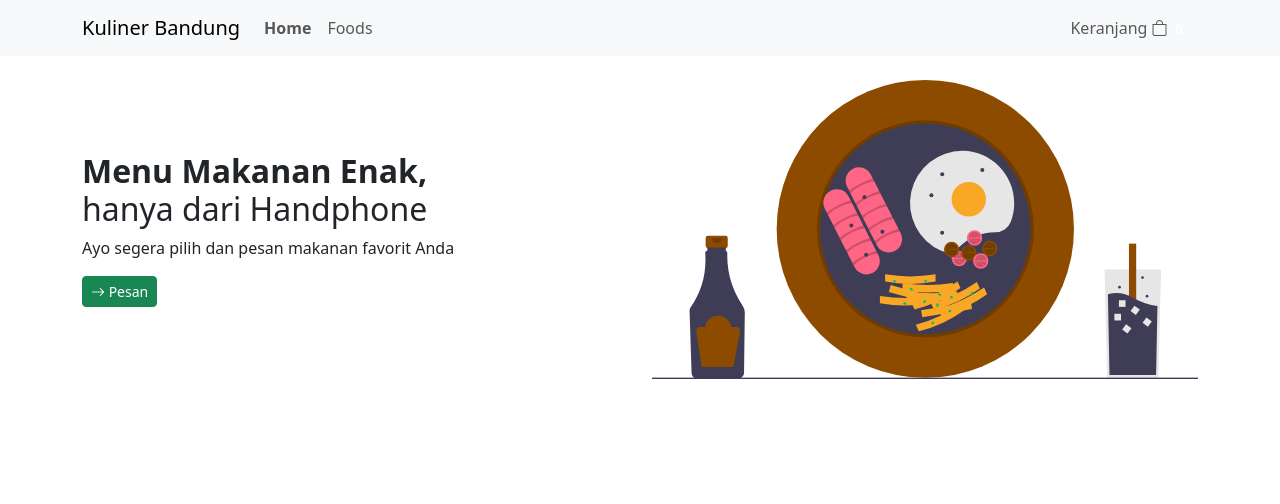
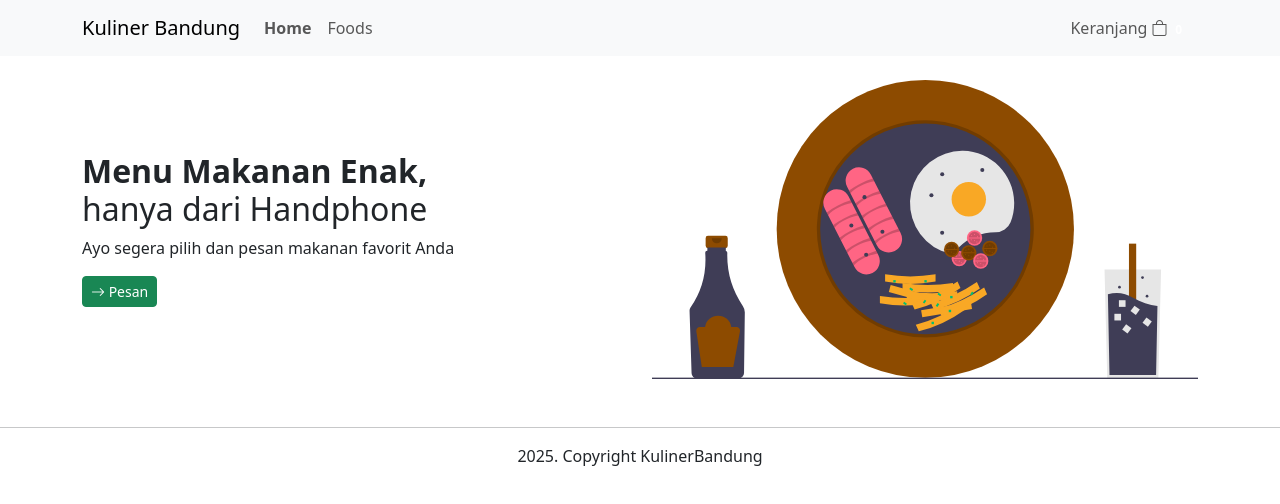
Before and after one commit to Nabilfadilah/web-kuliner, a Vue app: page / in a window 1280 px wide. Shown: the top 504 px of the page. Built offline with nearby package versions, Linux system fonts and the light colour scheme.

Commit message:
Menambah component footer pada app

```diff
--- a/src/App.vue
+++ b/src/App.vue
@@ -1,3 +1,16 @@
 <template>
   <router-view/>
+  <footer-component />
 </template>
+
+<script>
+import FooterComponent from "@/components/FooterComponent.vue";
+
+export default {
+  components: {
+    FooterComponent
+  }
+}
+
+
+</script>
```
